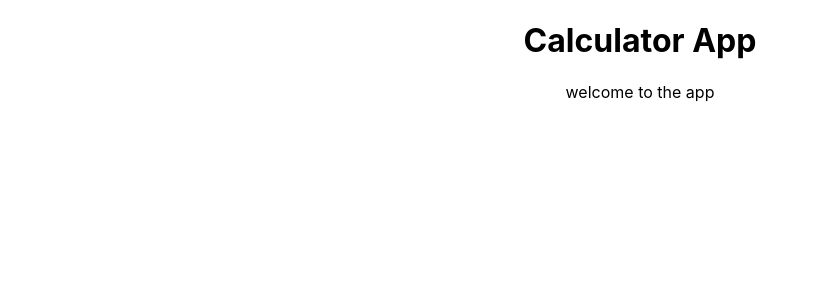
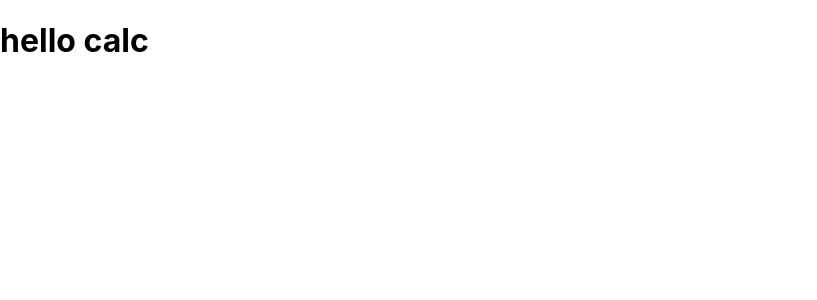
Before and after one commit to ignatius22/react-calculator, a React (Create React App) app: page / in a window 1280 px wide. Shown: the top 300 px of the page, without its empty margins (0-817 px from the left). Built offline with nearby package versions, Linux system fonts and the light colour scheme.

Commit message:
add prop-type dependency

```diff
--- a/package.json
+++ b/package.json
@@ -7,6 +7,7 @@
     "@testing-library/react": "^9.5.0",
     "@testing-library/user-event": "^7.2.1",
     "big.js": "^6.0.1",
+    "prop-types": "^15.7.2",
     "react": "^16.13.1",
     "react-dom": "^16.13.1",
     "react-scripts": "3.4.3"
--- a/src/App.js
+++ /dev/null
@@ -1,13 +0,0 @@
-import React from 'react';
-import './App.css';
-
-function App() {
-  return (
-    <div className="App">
-      <h1>Calculator App</h1>
-      <p>welcome to the app</p>
-    </div>
-  );
-}
-
-export default App;
--- /dev/null
+++ b/src/components/App.js
@@ -0,0 +1,11 @@
+import React from 'react'
+
+
+const App = () =>{
+  return(
+
+    <h1>hello calc</h1>
+  )
+}
+
+export default App;
--- a/src/index.js
+++ b/src/index.js
@@ -1,7 +1,7 @@
 import React from 'react';
 import ReactDOM from 'react-dom';
 import './index.css';
-import App from './App';
+import App from './components/App';
 
 ReactDOM.render(
   <React.StrictMode>
```
